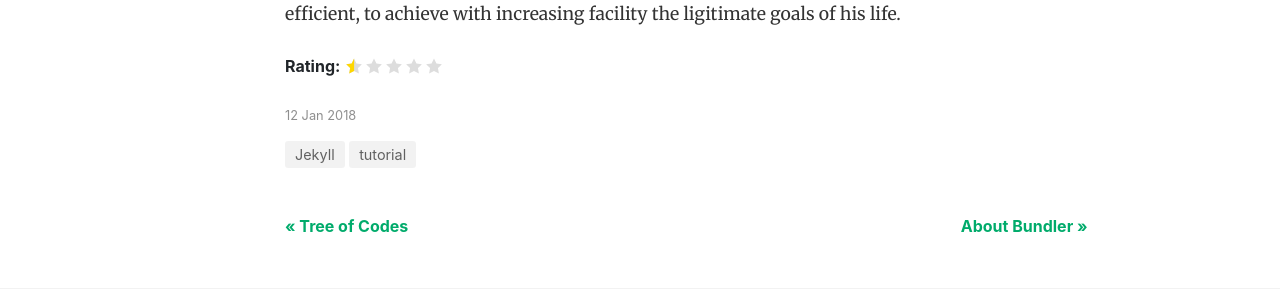
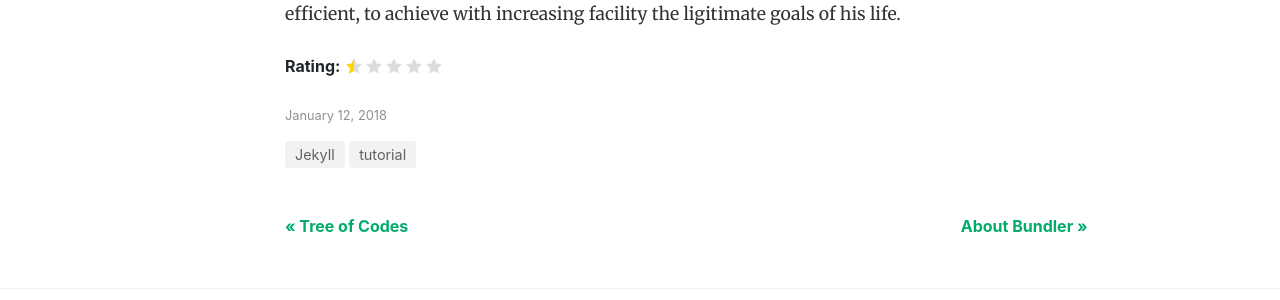
Before and after one commit to SamanDaneshvar/613tech, a Jekyll site: the page built from _posts/2018-01-12-we-all-wait-for-summer.md, in a window 1280 px wide and 900 px high, scrolled down 569 px. Shown: the part 503-803 px from the top of the window. Built offline with Jekyll 4.4.1, drawn with Linux system fonts in a browser that asks for light colours; nearby versions of some CDN libraries; comment, search, counter and statistics services are not loaded.

Commit message:
Change date formats

```diff
--- a/_layouts/post.html
+++ b/_layouts/post.html
@@ -85,11 +85,11 @@ layout: default
             <!-- Post Date -->
             <p>
             <small>
-                <span class="post-date"><time class="post-date" datetime="{{ page.date | date:"%Y-%m-%d" }}">{{ page.date | date_to_string }}</time></span>
-                {% if page.last_modified_at %}
-                (Updated: <time datetime="{{ page.last_modified_at | date_to_xmlschema }}" itemprop="dateModified">{{ page.last_modified_at | date: "%b %-d, %Y" }}</time>)
+                <span class="post-date"><time class="post-date" datetime="{{ page.date | date: "%Y-%m-%d" }}">{{ page.date | date: "%B %e, %Y" }}</time></span>
+                {% if page.revision_date %}
+                (Updated: <time datetime="{{ page.revision_date | date: "%Y-%m-%d" }}" itemprop="dateModified">{{ page.revision_date | date: "%B %e, %Y" }}</time>)
                 {% endif %}
-                </small>
+			</small>
             </p>
 
             <!-- Post Categories -->
```
